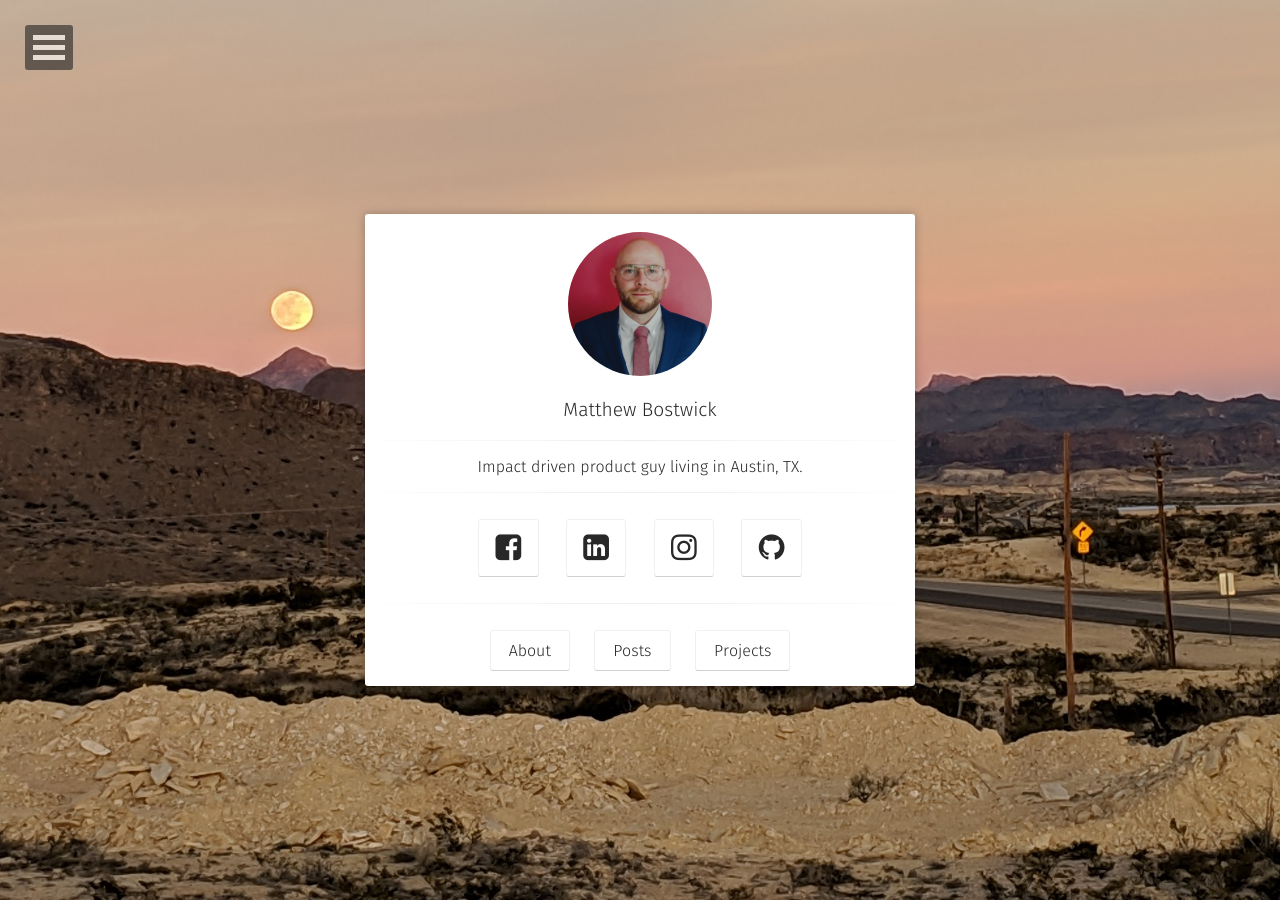
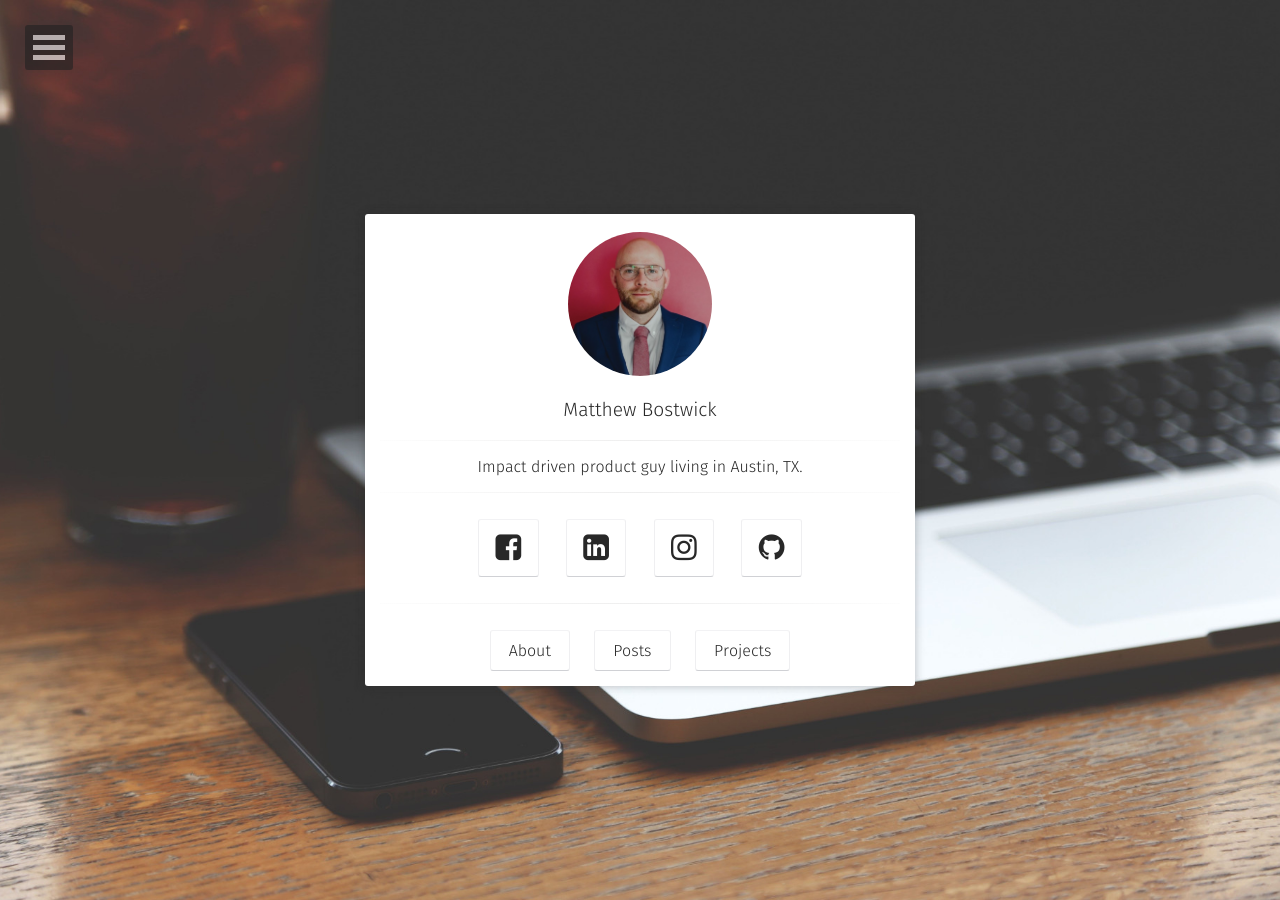
Before and after one commit to matthewbostwick/matthewbostwick.github.io, a Jekyll site: the page built from index.html, in a window 1280 px wide. Built offline with Jekyll 4.4.1, drawn with Linux system fonts in a browser that asks for light colours; some web fonts are replaced.

Commit message:
background messing

```diff
--- a/_config.yml
+++ b/_config.yml
@@ -5,7 +5,7 @@ description:        "Welcome to my personal site. Stay tuned for infrequent upda
 reading_time:       true
 words_per_minute:   200
 logo:               'assets/img/profile.jpeg'
-background:         'assets/img/sunset.jpeg'
+background:         'assets/img/placeholder-big.jpg'
 tiled_bg:           false   # Set this true if you want to tile your background image, otherwise it will be covered
 locale:             en_US
 url:                https://www.matthewbostwick.com
```
Also changed, not shown: 1 other file.
